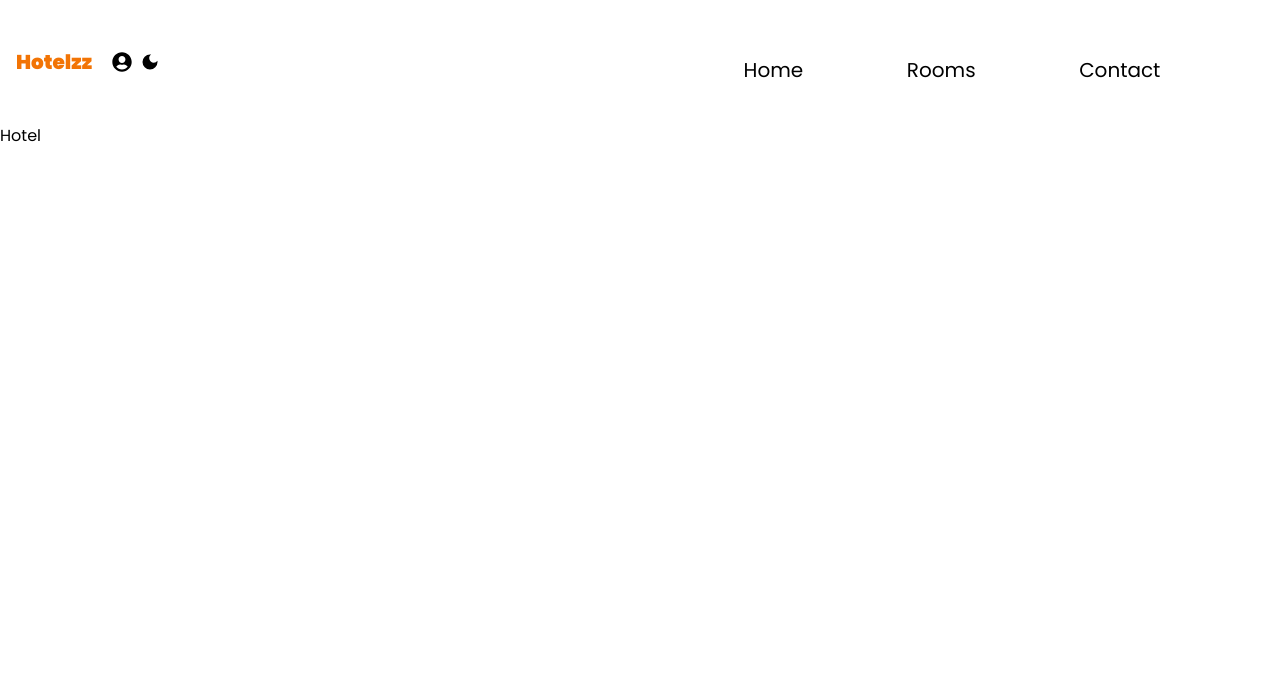
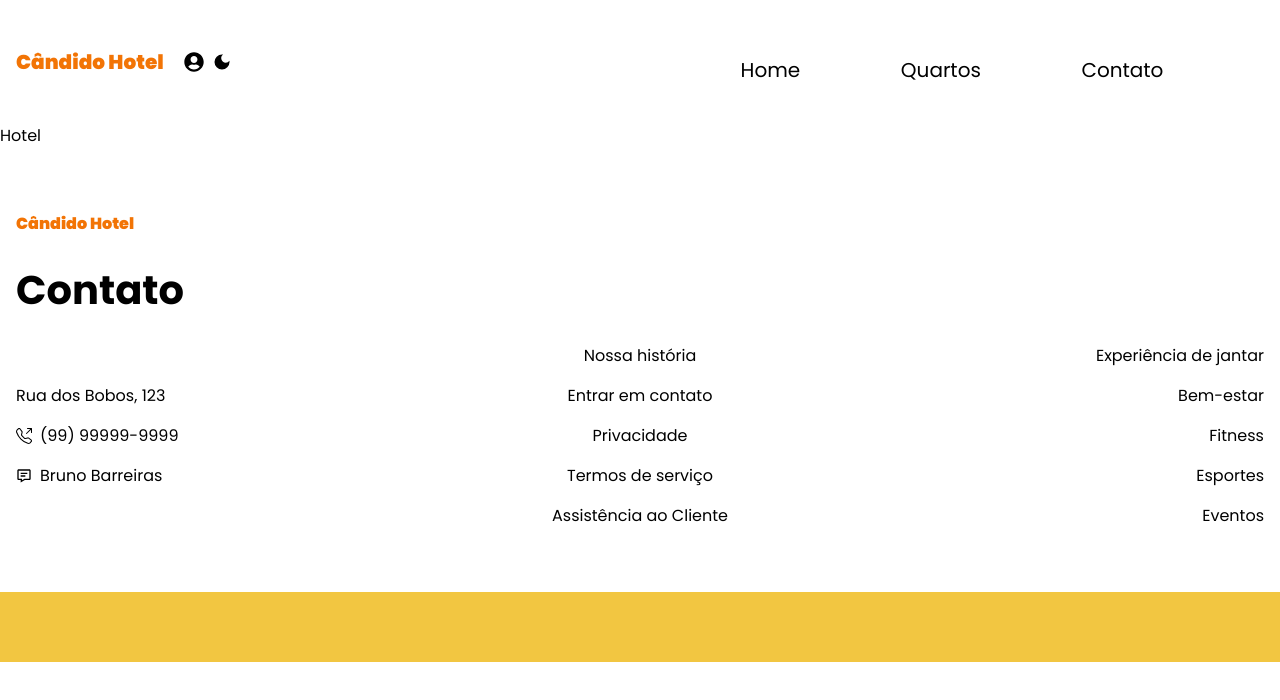
Before and after one commit to brunowzz/candido-hotel, a Next.js app: page / in a window 1280 px wide. Shown: the top 700 px of the page. Built offline with nearby package versions, Linux system fonts and the light colour scheme.

Commit message:
✨ Feat: create footer

```diff
--- a/src/app/layout.tsx
+++ b/src/app/layout.tsx
@@ -3,6 +3,7 @@
 import "./globals.css";
 
 import { Header } from "@/components/header";
+import { Footer } from "@/components/footer";
 
 const poppins = Poppins({
   subsets: ["latin"],
@@ -26,7 +27,7 @@
       <body className={poppins.className}>
         <Header />
         <main className="font-normal">{children}</main>
-        {/* <Footer /> */}
+        <Footer />
       </body>
     </html>
   );
--- /dev/null
+++ b/src/components/footer/index.tsx
@@ -0,0 +1,55 @@
+import Link from "next/link";
+import { BiMessageDetail } from "react-icons/bi";
+import { BsFillSendFill, BsTelephoneOutbound } from "react-icons/bs";
+
+export const Footer = () => {
+  return (
+    <footer className="mt-16">
+      <div className="container mx-auto px-4">
+        <Link href="/" className="font-black text-tertiary-dark">
+          Cândido Hotel
+        </Link>
+
+        <h4 className="font-semibold text-[40px] py-6">Contato</h4>
+
+        <div className="flex items-start flex-col md:flex-row gap-16 md:items-center md:justify-between">
+          <div className="flex-1">
+            <p>Rua dos Bobos, 123</p>
+            <div className="flex items-center py-4">
+              <BsTelephoneOutbound />
+              <p className="ml-2">(99) 99999-9999</p>
+            </div>
+
+            <div className="flex items-center">
+              <BiMessageDetail />
+              <a
+                href="https://brunobarreiras.vercel.app"
+                target="_blank"
+                className="ml-2"
+              >
+                Bruno Barreiras
+              </a>
+            </div>
+          </div>
+          <div className="flex-1 md:text-center">
+            <p className="pb-4">Nossa história</p>
+            <p className="pb-4">Entrar em contato</p>
+            <p className="pb-4">Privacidade</p>
+            <p className="pb-4">Termos de serviço</p>
+            <p>Assistência ao Cliente</p>
+          </div>
+
+          <div className="flex-1 md:text-right">
+            <p className="pb-4">Experiência de jantar</p>
+            <p className="pb-4">Bem-estar</p>
+            <p className="pb-4">Fitness</p>
+            <p className="pb-4">Esportes</p>
+            <p>Eventos</p>
+          </div>
+        </div>
+      </div>
+
+      <div className="bg-tertiary-light h-10 md:h-[70px] mt-16 w-full bottom-0 left-0" />
+    </footer>
+  );
+};
--- a/src/components/header/index.tsx
+++ b/src/components/header/index.tsx
@@ -7,7 +7,7 @@
     <header className="py-10 px-4 mx-auto text-xl flex flex-wrap md:flex-nowrap items-center justify-between">
       <div className="flex items-center w-full md:h-2/3">
         <Link href="/" className="font-black text-tertiary-dark">
-          Hotelzz
+          Cândido Hotel
         </Link>
         <ul className="flex items-center ml-5">
           <li className="flex items-center">
@@ -28,11 +28,11 @@
         </li>
 
         <li className="hover:-translate-y-2 duration-500 transition-all">
-          <Link href="/rooms"> Rooms </Link>
+          <Link href="/rooms"> Quartos </Link>
         </li>
 
         <li className="hover:-translate-y-2 duration-500 transition-all">
-          <Link href="/contact"> Contact </Link>
+          <Link href="/contact"> Contato </Link>
         </li>
       </ul>
     </header>
```
